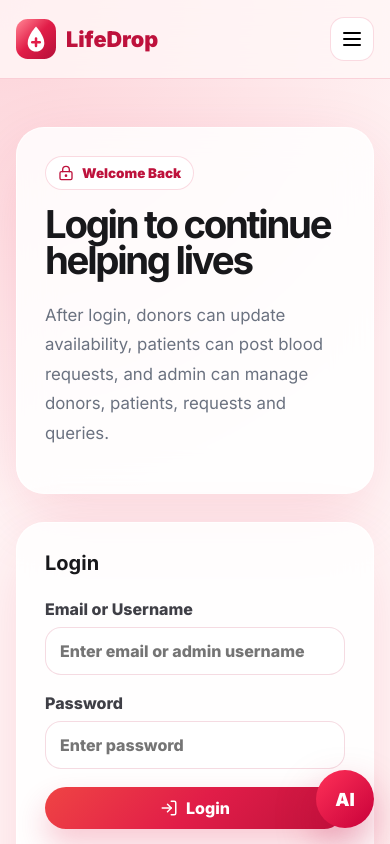
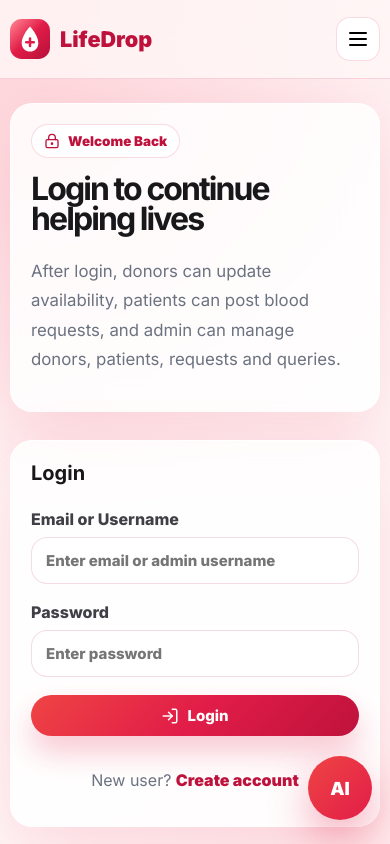
Before and after one commit to sudhanshugaurav05/Blood-Bank-Donor-Management-System, a React (Vite) app in the folder frontend/: page /Blood-Bank-Donor-Management-System/login in a window 390 px wide. Shown: the top 844 px of the page. Built offline with nearby package versions, Linux system fonts and the light colour scheme.

Commit message:
Fix chatbot position on desktop and mobile

```diff
--- a/frontend/src/styles/index.css
+++ b/frontend/src/styles/index.css
@@ -1367,3 +1367,482 @@ textarea:focus {
 .eligibility-reason-list li {
   margin-bottom: 6px;
 }
+
+/* Mobile + Tablet Responsive Fix */
+
+html,
+body {
+  max-width: 100%;
+  overflow-x: hidden;
+}
+
+img,
+video {
+  max-width: 100%;
+  height: auto;
+}
+
+.container {
+  width: min(1180px, calc(100% - 32px));
+  margin-inline: auto;
+}
+
+@media (max-width: 1024px) {
+  .auth-grid,
+  .hero-grid,
+  .dashboard-grid,
+  .admin-grid,
+  .profile-grid,
+  .content-grid {
+    grid-template-columns: 1fr !important;
+  }
+
+  .stats-grid,
+  .cards-grid,
+  .donor-grid,
+  .request-grid {
+    grid-template-columns: repeat(2, minmax(0, 1fr)) !important;
+  }
+
+  .auth-form,
+  .auth-info,
+  .glass-card {
+    width: 100%;
+  }
+}
+
+@media (max-width: 768px) {
+  .container {
+    width: min(100% - 20px, 100%);
+  }
+
+  .stats-grid,
+  .cards-grid,
+  .donor-grid,
+  .request-grid,
+  .form-grid.two {
+    grid-template-columns: 1fr !important;
+  }
+
+  .auth-section {
+    padding: 24px 0;
+  }
+
+  .auth-form,
+  .auth-info {
+    padding: 20px !important;
+    border-radius: 22px !important;
+  }
+
+  .btn,
+  button,
+  input,
+  select,
+  textarea {
+    font-size: 15px;
+  }
+
+  .hero-title,
+  h1 {
+    font-size: clamp(2rem, 8vw, 3rem) !important;
+  }
+
+  .chatbot-window,
+  .chat-window,
+  .chatbot-panel {
+    width: calc(100vw - 24px) !important;
+    right: 12px !important;
+    left: 12px !important;
+    bottom: 86px !important;
+    max-height: 70vh !important;
+  }
+}
+
+@media (max-width: 480px) {
+  .role-switch {
+    grid-template-columns: 1fr !important;
+  }
+
+  .auth-popup-card {
+    padding: 22px 16px !important;
+  }
+
+  .health-check-card {
+    padding: 16px !important;
+  }
+
+  .checkbox-line {
+    align-items: flex-start;
+    line-height: 1.4;
+  }
+}
+
+/* Overlay for mobile menu and chatbot */
+.nav-backdrop,
+.chatbot-backdrop {
+  position: fixed;
+  inset: 0;
+  background: rgba(15, 23, 42, 0.45);
+  backdrop-filter: blur(3px);
+  z-index: 9998;
+}
+
+.mobile-menu,
+.nav-links.open,
+.chatbot-window,
+.chatbot-panel {
+  z-index: 9999;
+}
+
+.navbar-wrap {
+  position: sticky;
+  top: 0;
+  z-index: 10000;
+}
+
+.navbar {
+  position: relative;
+  z-index: 10001;
+}
+
+.menu-btn {
+  position: relative;
+  z-index: 10005;
+  pointer-events: auto;
+}
+
+.nav-backdrop {
+  position: fixed;
+  inset: 0;
+  background: rgba(15, 23, 42, 0.45);
+  z-index: 9998;
+}
+
+@media (max-width: 768px) {
+  .nav-links {
+    position: fixed;
+    top: 72px;
+    left: 12px;
+    right: 12px;
+    z-index: 10004;
+    display: none;
+    flex-direction: column;
+    gap: 14px;
+    padding: 18px;
+    border-radius: 22px;
+    background: #ffffff;
+    box-shadow: 0 20px 60px rgba(15, 23, 42, 0.22);
+  }
+
+  .nav-links.show {
+    display: flex !important;
+  }
+}
+
+/* Chatbot mobile click fix */
+.chatbot-toggle,
+.chatbot-button,
+.chat-toggle,
+.floating-chat-btn {
+  position: fixed;
+  z-index: 10010 !important;
+  pointer-events: auto;
+}
+
+.chatbot-window,
+.chatbot-panel,
+.chat-window {
+  position: fixed;
+  z-index: 10011 !important;
+}
+
+.chatbot-backdrop {
+  position: fixed;
+  inset: 0;
+  background: rgba(15, 23, 42, 0.35);
+  z-index: 10009;
+}
+
+@media (max-width: 768px) {
+  .chatbot-window,
+  .chatbot-panel,
+  .chat-window {
+    width: calc(100vw - 24px) !important;
+    left: 12px !important;
+    right: 12px !important;
+    bottom: 90px !important;
+    max-height: 70vh !important;
+  }
+}
+
+/* Android/mobile chatbot visibility fix */
+.chatbot-toggle,
+.chatbot-button,
+.chat-toggle,
+.floating-chat-btn,
+.chatbot-fab,
+.ai-fab,
+.ai-chat-btn {
+  position: fixed !important;
+  right: 18px !important;
+  bottom: 24px !important;
+  width: 62px !important;
+  height: 62px !important;
+  border-radius: 50% !important;
+  z-index: 999999 !important;
+  display: flex !important;
+  align-items: center !important;
+  justify-content: center !important;
+  pointer-events: auto !important;
+  visibility: visible !important;
+  opacity: 1 !important;
+}
+
+.chatbot-window,
+.chatbot-panel,
+.chat-window {
+  position: fixed !important;
+  left: 12px !important;
+  right: 12px !important;
+  bottom: 96px !important;
+  width: auto !important;
+  max-height: 70vh !important;
+  z-index: 999999 !important;
+  pointer-events: auto !important;
+}
+
+.chatbot-backdrop {
+  position: fixed !important;
+  inset: 0 !important;
+  z-index: 999990 !important;
+}
+
+@media (max-width: 768px) {
+  .chatbot-toggle,
+  .chatbot-button,
+  .chat-toggle,
+  .floating-chat-btn,
+  .chatbot-fab,
+  .ai-fab,
+  .ai-chat-btn {
+    right: 18px !important;
+    bottom: 24px !important;
+  }
+}
+
+/* Final chatbot mobile/app fix */
+.chatbot-toggle {
+  position: fixed !important;
+  right: 18px !important;
+  bottom: 24px !important;
+  width: 64px !important;
+  height: 64px !important;
+  border: none !important;
+  border-radius: 50% !important;
+  background: linear-gradient(135deg, #ef4444, #e11d48) !important;
+  color: #ffffff !important;
+  z-index: 999999 !important;
+  display: flex !important;
+  align-items: center !important;
+  justify-content: center !important;
+  gap: 2px !important;
+  flex-direction: column !important;
+  box-shadow: 0 18px 40px rgba(225, 29, 72, 0.35) !important;
+  cursor: pointer !important;
+  pointer-events: auto !important;
+  opacity: 1 !important;
+  visibility: visible !important;
+}
+
+.chatbot-toggle span {
+  font-size: 13px !important;
+  font-weight: 900 !important;
+  line-height: 1 !important;
+}
+
+.chatbot-backdrop {
+  position: fixed !important;
+  inset: 0 !important;
+  background: rgba(15, 23, 42, 0.35) !important;
+  z-index: 999990 !important;
+}
+
+.chatbot-window {
+  position: fixed !important;
+  right: 18px !important;
+  bottom: 100px !important;
+  width: 360px !important;
+  max-width: calc(100vw - 24px) !important;
+  height: 520px !important;
+  max-height: 72vh !important;
+  background: #ffffff !important;
+  border-radius: 26px !important;
+  overflow: hidden !important;
+  z-index: 999998 !important;
+  box-shadow: 0 24px 70px rgba(15, 23, 42, 0.25) !important;
+  display: flex !important;
+  flex-direction: column !important;
+  pointer-events: auto !important;
+}
+
+.chatbot-header {
+  padding: 18px !important;
+  background: linear-gradient(135deg, #ef4444, #e11d48) !important;
+  color: #ffffff !important;
+  display: flex !important;
+  align-items: center !important;
+  justify-content: space-between !important;
+}
+
+.chatbot-header h3 {
+  margin: 0 !important;
+  font-size: 18px !important;
+  color: #ffffff !important;
+}
+
+.chatbot-header p {
+  margin: 4px 0 0 !important;
+  font-size: 13px !important;
+  color: #ffe4e6 !important;
+}
+
+.chatbot-close {
+  width: 38px !important;
+  height: 38px !important;
+  border: none !important;
+  border-radius: 50% !important;
+  background: rgba(255, 255, 255, 0.2) !important;
+  color: #ffffff !important;
+  display: grid !important;
+  place-items: center !important;
+  cursor: pointer !important;
+}
+
+.chatbot-body {
+  flex: 1 !important;
+  overflow-y: auto !important;
+  padding: 16px !important;
+  background: #fff7f9 !important;
+}
+
+.chat-message {
+  max-width: 85% !important;
+  padding: 12px 14px !important;
+  border-radius: 16px !important;
+  margin-bottom: 12px !important;
+  white-space: pre-line !important;
+  font-size: 14px !important;
+  line-height: 1.5 !important;
+}
+
+.chat-message.bot {
+  background: #ffffff !important;
+  color: #111827 !important;
+  border: 1px solid #ffd6df !important;
+  margin-right: auto !important;
+}
+
+.chat-message.user {
+  background: #e11d48 !important;
+  color: #ffffff !important;
+  margin-left: auto !important;
+}
+
+.chatbot-quick {
+  padding: 10px !important;
+  display: flex !important;
+  gap: 8px !important;
+  overflow-x: auto !important;
+  border-top: 1px solid #ffe4e6 !important;
+}
+
+.chatbot-quick button {
+  border: 1px solid #ffd6df !important;
+  background: #ffffff !important;
+  color: #e11d48 !important;
+  border-radius: 999px !important;
+  padding: 9px 12px !important;
+  white-space: nowrap !important;
+  font-weight: 800 !important;
+}
+
+.chatbot-input {
+  padding: 12px !important;
+  display: flex !important;
+  gap: 8px !important;
+  border-top: 1px solid #ffe4e6 !important;
+  background: #ffffff !important;
+}
+
+.chatbot-input input {
+  flex: 1 !important;
+  height: 44px !important;
+  border-radius: 999px !important;
+  border: 1px solid #ffd6df !important;
+  padding: 0 14px !important;
+}
+
+.chatbot-input button {
+  width: 44px !important;
+  height: 44px !important;
+  border: none !important;
+  border-radius: 50% !important;
+  background: #e11d48 !important;
+  color: #ffffff !important;
+  display: grid !important;
+  place-items: center !important;
+}
+
+@media (max-width: 768px) {
+  .chatbot-toggle {
+    right: 18px !important;
+    bottom: 24px !important;
+  }
+
+  .chatbot-window {
+    left: 12px !important;
+    right: 12px !important;
+    bottom: 96px !important;
+    width: auto !important;
+    height: 70vh !important;
+  }
+}
+
+.language-btn {
+  display: inline-flex;
+  align-items: center;
+  gap: 7px;
+}
+
+/* Chatbot position fix: desktop right side, mobile full width */
+@media (min-width: 769px) {
+  .chatbot-window {
+    left: auto !important;
+    right: 24px !important;
+    bottom: 100px !important;
+    width: 360px !important;
+    max-width: 360px !important;
+  }
+
+  .chatbot-toggle {
+    left: auto !important;
+    right: 24px !important;
+    bottom: 24px !important;
+  }
+}
+
+@media (max-width: 768px) {
+  .chatbot-window {
+    left: 12px !important;
+    right: 12px !important;
+    bottom: 96px !important;
+    width: auto !important;
+    max-width: calc(100vw - 24px) !important;
+  }
+
+  .chatbot-toggle {
+    left: auto !important;
+    right: 18px !important;
+    bottom: 24px !important;
+  }
+}
```
